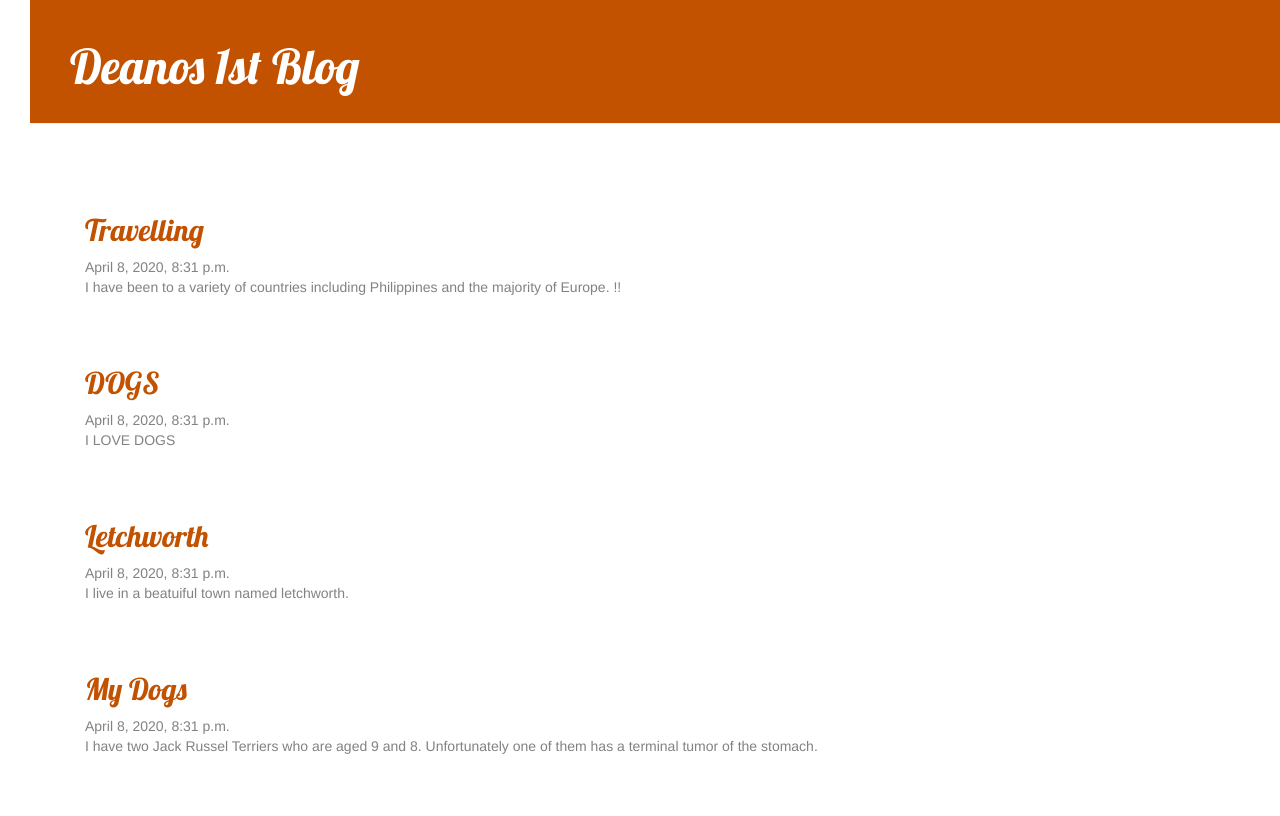
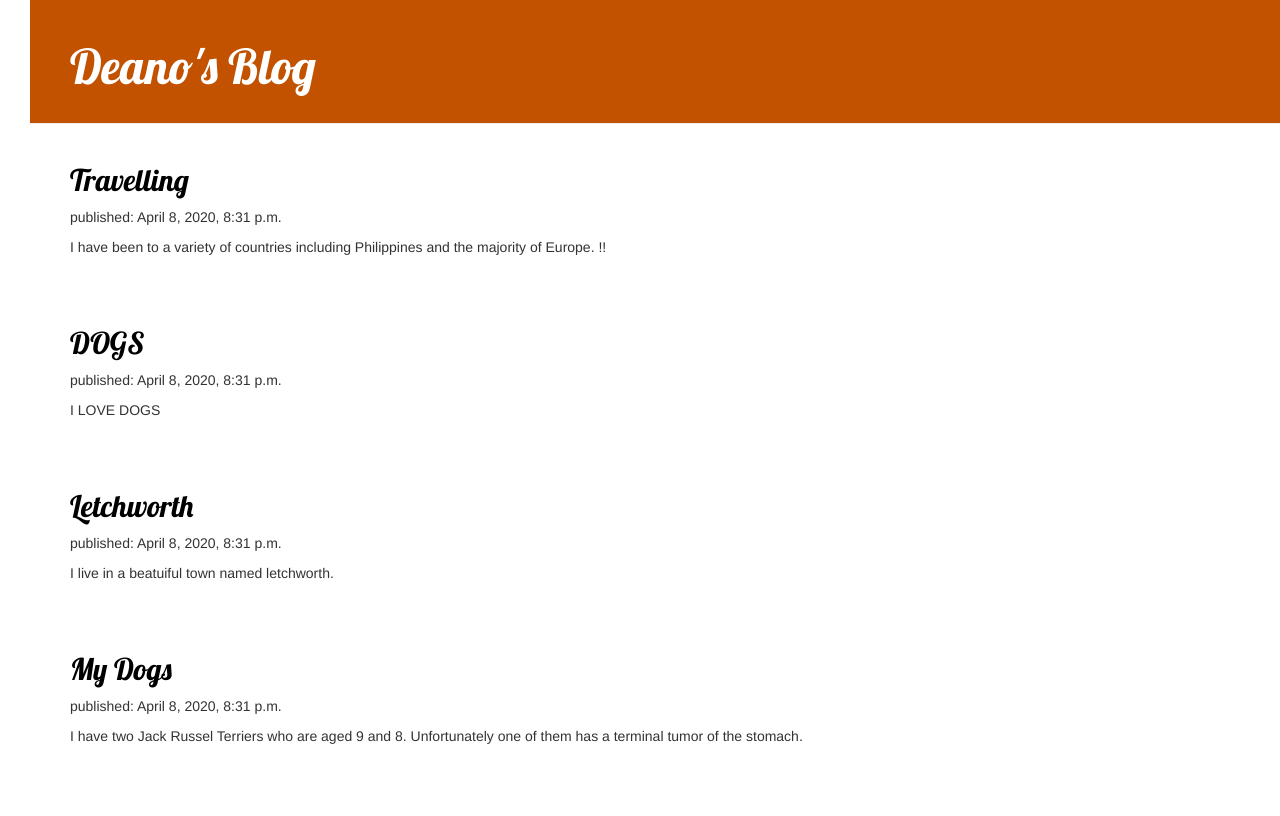
Before and after one commit to deanwk/my-first-blog, a Django app: page / in a window 1280 px wide. Before the commit the page ends 754 px from the top, so only its background shows below. Run offline with Django 3.2, Linux system fonts and the light colour scheme; data comes from the database, SQL or seed files in the repository; some libraries are stand-ins or nearby versions.

Commit message:
Modified templates to display posts from database.

```diff
--- a/blog/templates/blog/base.html
+++ b/blog/templates/blog/base.html
@@ -1,16 +1,15 @@
 {% load static %}
-
 <html>
     <head>
-        <title>Deanos Blog</title>
+        <title>Deanos 1st Blog</title>
         <link rel="stylesheet" href="//maxcdn.bootstrapcdn.com/bootstrap/3.2.0/css/bootstrap.min.css">
         <link rel="stylesheet" href="//maxcdn.bootstrapcdn.com/bootstrap/3.2.0/css/bootstrap-theme.min.css">
-        <link href="//fonts.googleapis.com/css?family=Lobster&subset=latin,latin-ext" rel="stylesheet" type="text/css">
+        <link href='//fonts.googleapis.com/css?family=Lobster&subset=latin,latin-ext' rel='stylesheet' type='text/css'>
         <link rel="stylesheet" href="{% static 'css/blog.css' %}">
     </head>
     <body>
     <div class="page-header">
-        <h1><a href="/">Deanos 1st Blog</a></h1>
+        <h1><a href="/">Django Girls Blog</a></h1>
     </div>
     <div class="content container">
         <div class="row">
--- a/blog/templates/blog/post_list.html
+++ b/blog/templates/blog/post_list.html
@@ -1,13 +1,34 @@
-{% extends 'blog/base.html' %}
+{% load static %}
 
-{% block content %}
-    {% for post in posts %}
-        <div class="post">
+<html>
+    <head>
+        <title>Deanos Blog</title>
+        <link rel="stylesheet" href="//maxcdn.bootstrapcdn.com/bootstrap/3.2.0/css/bootstrap.min.css">
+        <link rel="stylesheet" href="//maxcdn.bootstrapcdn.com/bootstrap/3.2.0/css/bootstrap-theme.min.css">
+        <link href="//fonts.googleapis.com/css?family=Lobster&subset=latin,latin-ext" rel="stylesheet" type="text/css">
+        <link rel="stylesheet" href="{% static 'css/blog.css' %}">
+    </head>
+    <body>
+        <div class="page-header">
+            <h1><a href="/">Deano's Blog</a></h1>
+        </div>
+<div class="content container">
+    <div class="row">
+        <div class=""col-md-8>
+                    {% for post in posts %}
+            <div class="post">
+                <h2><a href="">{{ post.title }}</a></h2>
+                <p>published: {{ post.published_date }}</p>
+                <p>{{ post.text|linebreaksbr }}</p>
             </div>
-            <h2><a href="{% url 'post_detail' pk=post.pk %}">{{ post.title }}</a></h2>
-                        <div class="date">
-                {{ post.published_date }}
-            <p>{{ post.text|linebreaksbr }}</p>
+        {% endfor %}
         </div>
-    {% endfor %}
-{% endblock %}
+    </div>
+</div>
+
+
+
+
+
+    </body>
+</html>
```
